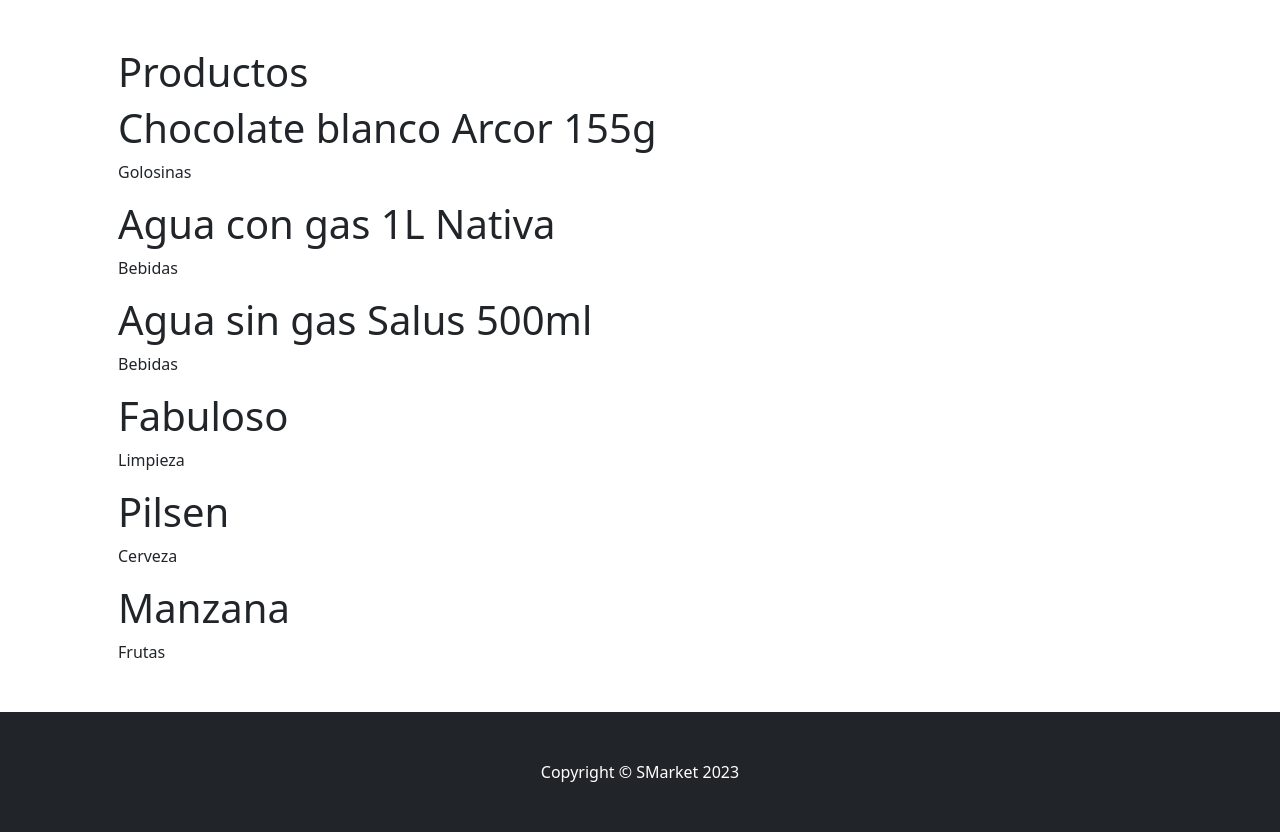
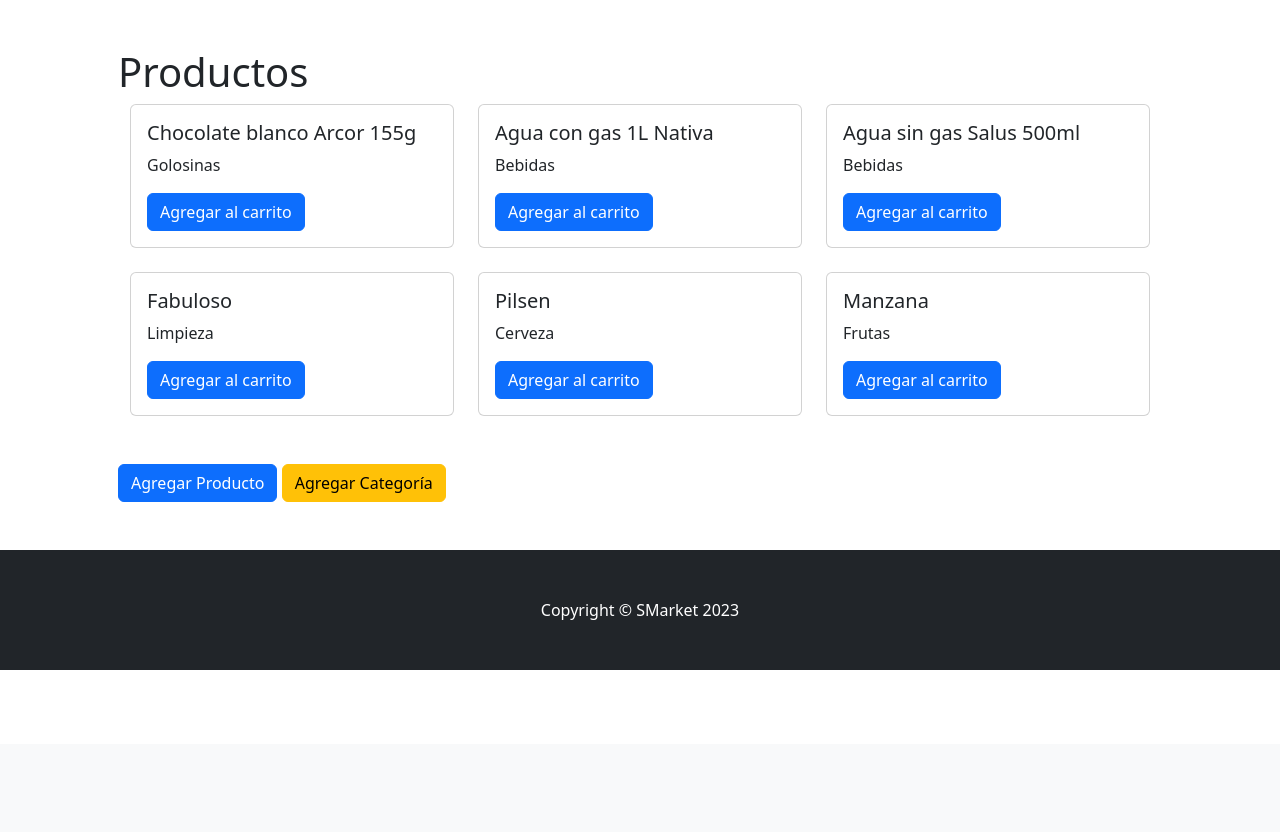
Before and after one commit to xernack/ProyectoFinal-Mallarini, a Django app: page /producto/ in a window 1280 px wide. Shown: the part 56-888 px from the top of the page. After the commit the page ends 726 px from the top, so only its background shows below. Run offline with Django 5.2, Linux system fonts and the light colour scheme; data comes from the database, SQL or seed files in the repository; both versions use the stored data as it was after the commit; some libraries are stand-ins or nearby versions.

Commit message:
ProyectoFInal-MALLARINI

```diff
--- a/project/cliente/templates/cliente/crear.html
+++ b/project/cliente/templates/cliente/crear.html
@@ -1,7 +1,7 @@
 {% extends 'core/base.html' %}
 
 {% block contenido_titulo %}
- Crear Cliente
+ Agregar Cliente
 {% endblock contenido_titulo %}
 
 {% block contenido %}
--- a/project/producto/templates/producto/index.html
+++ b/project/producto/templates/producto/index.html
@@ -1,15 +1,38 @@
 {% extends 'core/base.html' %}
 
 {% block contenido_titulo %}
- Productos
+    Productos
 {% endblock contenido_titulo %}
 
+{% block contenido %}
+    <div class="container">
+        <div class="row">
+            {% for producto in productos %}
+                <div class="col-md-4">
+                    <div class="card mb-4">
+                        <div class="card-body">
+                            <h5 class="card-title">{{ producto.nombre }}</h5>
+                            <p class="card-text">{{ producto.categoria }}</p>
 
-{% block contenido %}
+                                {% csrf_token %}
+                                <button type="submit" class="btn btn-primary">Agregar al carrito</button>
 
-{% for producto in productos %}
-   <h1> {{ producto.nombre }} </h1>
-   <p> {{ producto.categoria }} </p>
-{% endfor %}
+                        </div>
+                    </div>
+                </div>
+            {% endfor %}
+        </div>
+    </div>
+    <div class="row mt-4">
+      <div class="col-md-12">
+          <a href="http://127.0.0.1:8000/producto/crear/" class="btn btn-primary">Agregar Producto </a>
+          <a href="http://127.0.0.1:8000/producto/crearc/" class="btn btn-warning">Agregar Categoría </a>
+      </div>
+  </div>
+ </div>
+
+
+
+
 
 {% endblock contenido %}
--- a/project/producto/urls.py
+++ b/project/producto/urls.py
@@ -10,5 +10,5 @@
     path("crearproductos/", views.crearproductos,),
     path("busqueda/", views.busqueda),
     path("crear/", views.crear),
-    path("crearc/", views.crearc),
+    path("crearc/", views.crearc)
 ]
--- a/project/producto/views.py
+++ b/project/producto/views.py
@@ -9,20 +9,12 @@
 
     return render(request, "producto/index.html", context1)
 
-
+#CREAR PRODUCTOS
 def crearproductos(request):
     c1 = models.Categoría(nombre="Limpieza")
-    c2 = models.Categoría(nombre="Cerveza")
-    c3= models.Categoría(nombre="Frutas")
     c1.save()
-    c2.save()
-    c3.save()
     p1 = models.Producto(nombre="Fabuloso", categoria=c1)
-    p2 = models.Producto(nombre="Pilsen", categoria=c2)
-    p3 = models.Producto(nombre="Manzana", categoria=c3)
     p1.save()
-    p2.save()
-    p3.save()
     return redirect("producto:index")
 
 def busqueda(request):
```
Also changed, not shown: project/cliente/templates/cliente/index.html (+23 -9 lines), project/db.sqlite3, project/producto/models.py (line endings or trailing spaces).
